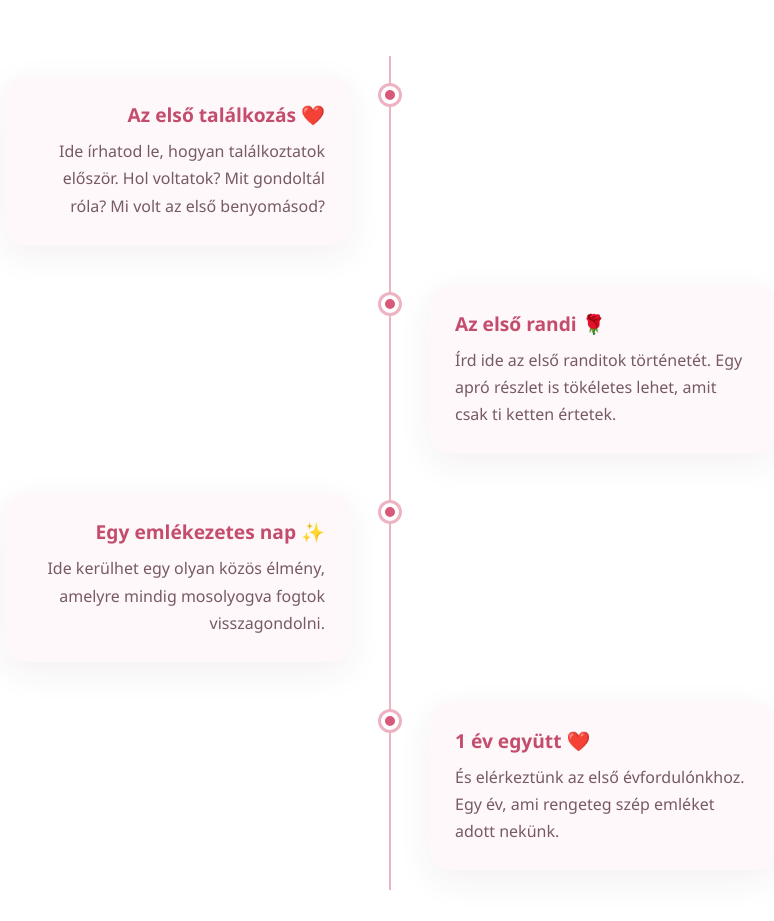
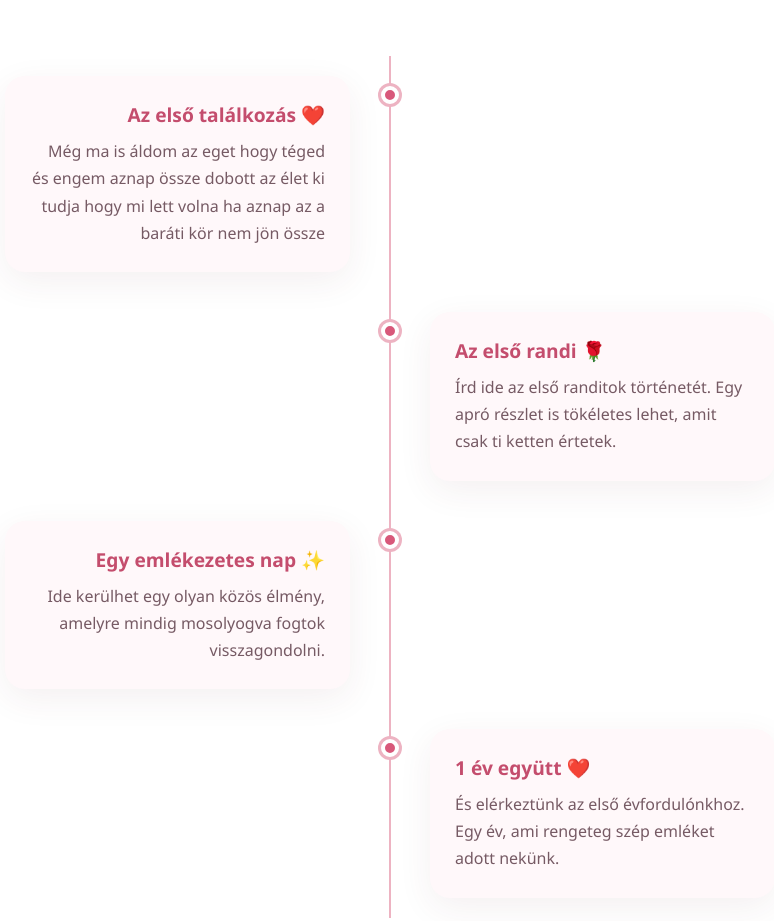
Before and after one commit to Ravencode-lab/Ravencode-lab.github.io, a plain HTML site: page index.html in a window 1280 px wide. Shown: the part 1040-1961 px from the top of the page, without its empty margins (250-1024 px from the left). Drawn offline with Linux system fonts and the light colour scheme.

Commit message:
Update index.html

```diff
--- a/index.html
+++ b/index.html
@@ -618,9 +618,9 @@
                         <h3>Az első találkozás ❤️</h3>
 
                         <p>
-                            Ide írhatod le, hogyan találkoztatok először.
-                            Hol voltatok? Mit gondoltál róla?
-                            Mi volt az első benyomásod?
+                            Még ma is áldom az eget
+                            hogy téged és engem aznap össze dobott az élet
+                            ki tudja hogy mi lett volna ha aznap az a baráti kör nem jön össze
                         </p>
 
                     </div>
```
